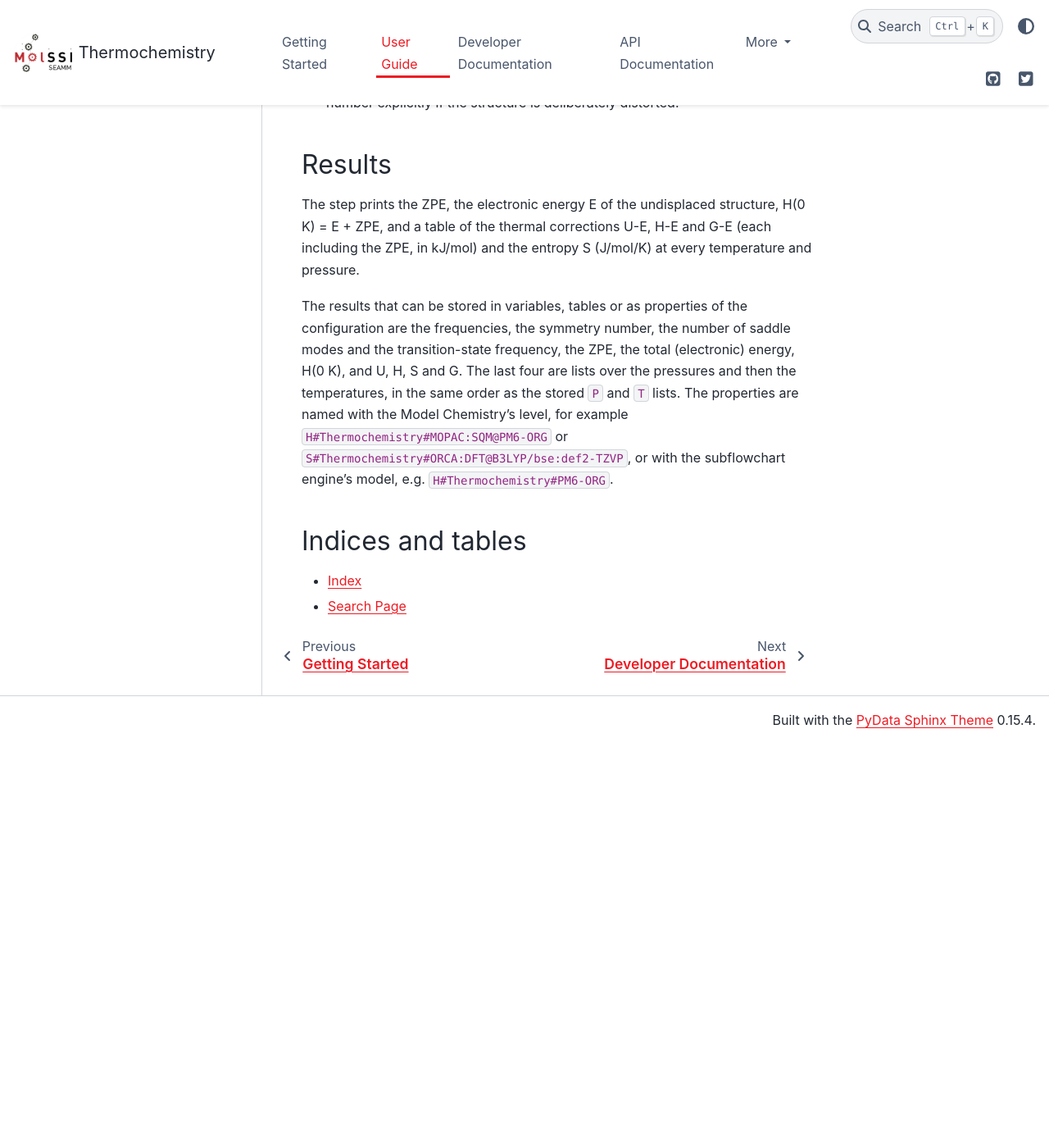
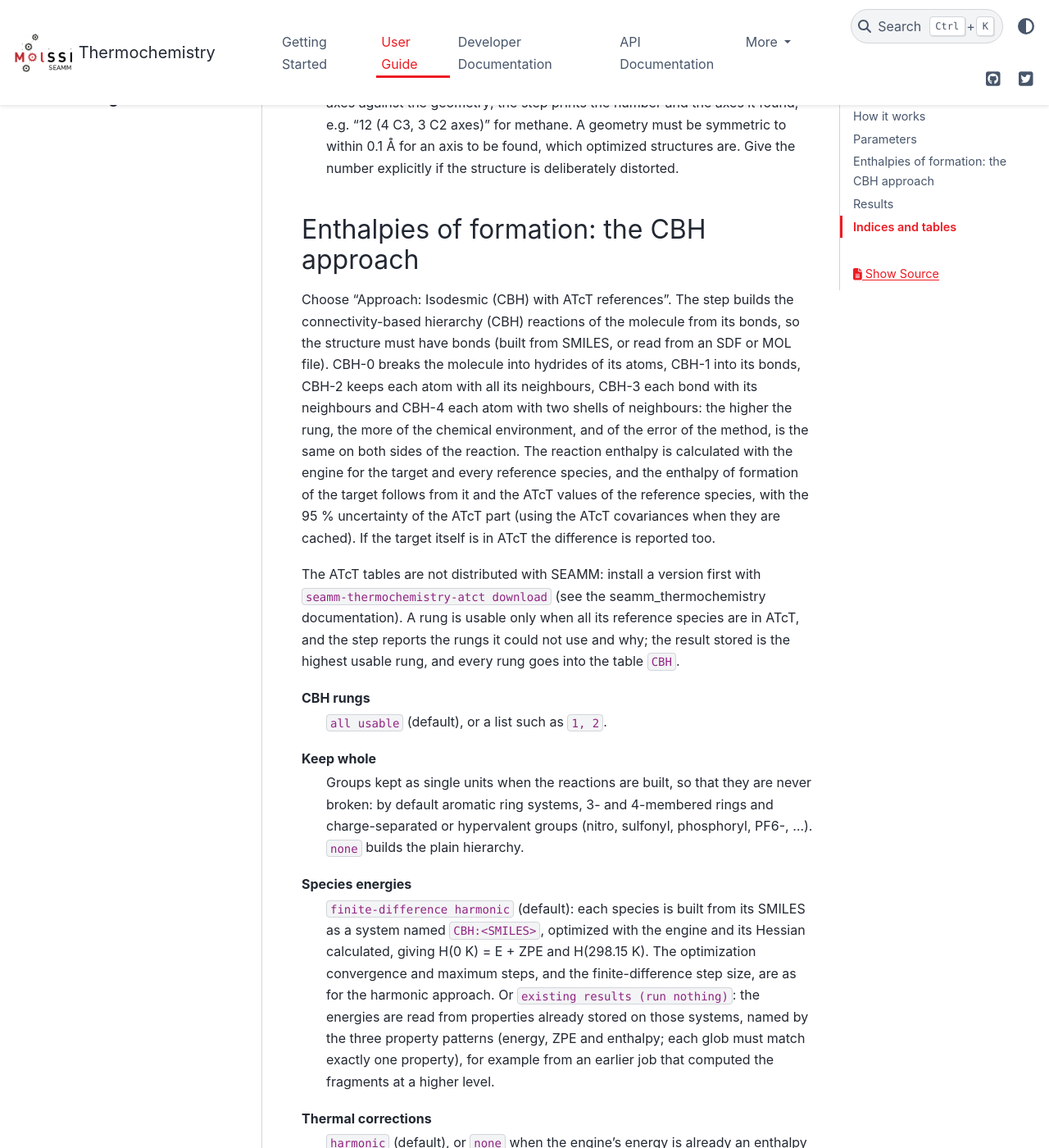
Before and after one commit to molssi-seamm/thermochemistry_step, a Sphinx documentation site: the page built from docs/user_guide/index.rst, in a window 1280 px wide and 1400 px high, scrolled down 1717 px. Shown: the whole window at 82% size. Built offline with Sphinx 7.4.7 and the PyData theme 0.15.4, drawn with Linux system fonts in a browser that asks for light colours; pages that are not in the unit, such as notebooks, are missing from menus; before the commit the page ends 2624 px from its top, so only the background shows below that; some of the changed text lies outside the part shown.

Commit message:
CBH approach: dialog layout, existing-results mode test, docs and HISTORY
* The dialog shows only the CBH settings that apply to the chosen mode:
  property names for existing results (ZPE/enthalpy only with harmonic
  corrections), optimization and step size for computed energies.
* Test of the 'existing results (run nothing)' mode on a synthetic ATcT
  fixture; it found that the glob form of properties.get returns a dict
  per property, which the reader now unpacks.
* User guide section on the CBH approach, HISTORY entry 2026.10.28.2,
  requires seamm_thermochemistry[cbh] >= 2026.10.28.2.

Co-Authored-By: Claude Fable 5.1 <noreply@anthropic.com>

```diff
--- a/docs/user_guide/index.rst
+++ b/docs/user_guide/index.rst
@@ -4,10 +4,13 @@
 User Guide
 **********
 
-The Thermochemistry step calculates the vibrational frequencies of a molecule by
-finite differences of the gradients, and from them the ideal-gas, rigid-rotor,
-harmonic-oscillator thermodynamic functions at the requested temperatures and
-pressures.
+The Thermochemistry step has two approaches. The **harmonic approximation**
+calculates the vibrational frequencies of a molecule from its Hessian, and from
+them the ideal-gas, rigid-rotor, harmonic-oscillator thermodynamic functions at
+the requested temperatures and pressures. The **isodesmic (CBH) approach with
+ATcT references** gives the enthalpy of formation of a molecule at 0 K and
+298.15 K from the connectivity-based hierarchy of error-cancelling reactions,
+with the reference species taken from the Active Thermochemical Tables.
 
 How it works
 ============
@@ -67,6 +70,69 @@ Symmetry number
     symmetric to within 0.1 Å for an axis to be found, which optimized structures
     are. Give the number explicitly if the structure is deliberately distorted.
 
+Enthalpies of formation: the CBH approach
+=========================================
+
+Choose "Approach: Isodesmic (CBH) with ATcT references". The step builds the
+connectivity-based hierarchy (CBH) reactions of the molecule from its bonds, so
+the structure must have bonds (built from SMILES, or read from an SDF or MOL
+file). CBH-0 breaks the molecule into hydrides of its atoms, CBH-1 into its
+bonds, CBH-2 keeps each atom with all its neighbours, CBH-3 each bond with its
+neighbours and CBH-4 each atom with two shells of neighbours: the higher the
+rung, the more of the chemical environment, and of the error of the method, is
+the same on both sides of the reaction. The reaction enthalpy is calculated with
+the engine for the target and every reference species, and the enthalpy of
+formation of the target follows from it and the ATcT values of the reference
+species, with the 95 % uncertainty of the ATcT part (using the ATcT covariances
+when they are cached). If the target itself is in ATcT the difference is
+reported too.
+
+The ATcT tables are not distributed with SEAMM: install a version first with
+``seamm-thermochemistry-atct download`` (see the seamm_thermochemistry
+documentation). A rung is usable only when all its reference species are in
+ATcT, and the step reports the rungs it could not use and why; the result
+stored is the highest usable rung, and every rung goes into the table ``CBH``.
+
+CBH rungs
+    ``all usable`` (default), or a list such as ``1, 2``.
+
+Keep whole
+    Groups kept as single units when the reactions are built, so that they are
+    never broken: by default aromatic ring systems, 3- and 4-membered rings and
+    charge-separated or hypervalent groups (nitro, sulfonyl, phosphoryl, PF6-,
+    ...). ``none`` builds the plain hierarchy.
+
+Species energies
+    ``finite-difference harmonic`` (default): each species is built from its
+    SMILES as a system named ``CBH:<SMILES>``, optimized with the engine and
+    its Hessian calculated, giving H(0 K) = E + ZPE and H(298.15 K). The
+    optimization convergence and maximum steps, and the finite-difference step
+    size, are as for the harmonic approach. Or ``existing results (run
+    nothing)``: the energies are read from properties already stored on those
+    systems, named by the three property patterns (energy, ZPE and enthalpy;
+    each glob must match exactly one property), for example from an earlier
+    job that computed the fragments at a higher level.
+
+Thermal corrections
+    ``harmonic`` (default), or ``none`` when the engine's energy is already an
+    enthalpy of formation at 298.15 K, as for MOPAC and other NDDO methods:
+    then no Hessian is calculated and only the 298.15 K result is available.
+    Note that with NDDO methods CBH-0 is of no use, since their H2 is far from
+    experiment.
+
+ATcT version, directory, covariances
+    The version of the Thermochemical Network (``latest`` cached by default),
+    where the versions are kept, and whether to fetch missing covariance blocks
+    from atct.anl.gov (``cached only`` by default: a compute node usually has
+    no network, and the site may refuse the request; cache the blocks first
+    with ``seamm-thermochemistry-atct covariance``).
+
+The results that can be stored are the enthalpy of formation at 0 K and at
+298.15 K, its 95 % reference uncertainty, the rung and the reaction used, the
+ATcT version and, when the target is in ATcT, its values. They are also stored
+as the properties ``DfH(0 K)``, ``DfH(298.15 K)`` and ``DfH uncertainty (95%)``
+of the configuration.
+
 Results
 =======
 
--- a/requirements.txt
+++ b/requirements.txt
@@ -5,6 +5,7 @@ seamm
 seamm_ase
 seamm_exec
 seamm_mdi
+seamm_thermochemistry[cbh]>=2026.10.28.2
 seamm_util
 seamm_widgets
 tabulate
```
Also changed, not shown: HISTORY.rst (+19 -0 lines), 7 other files.
